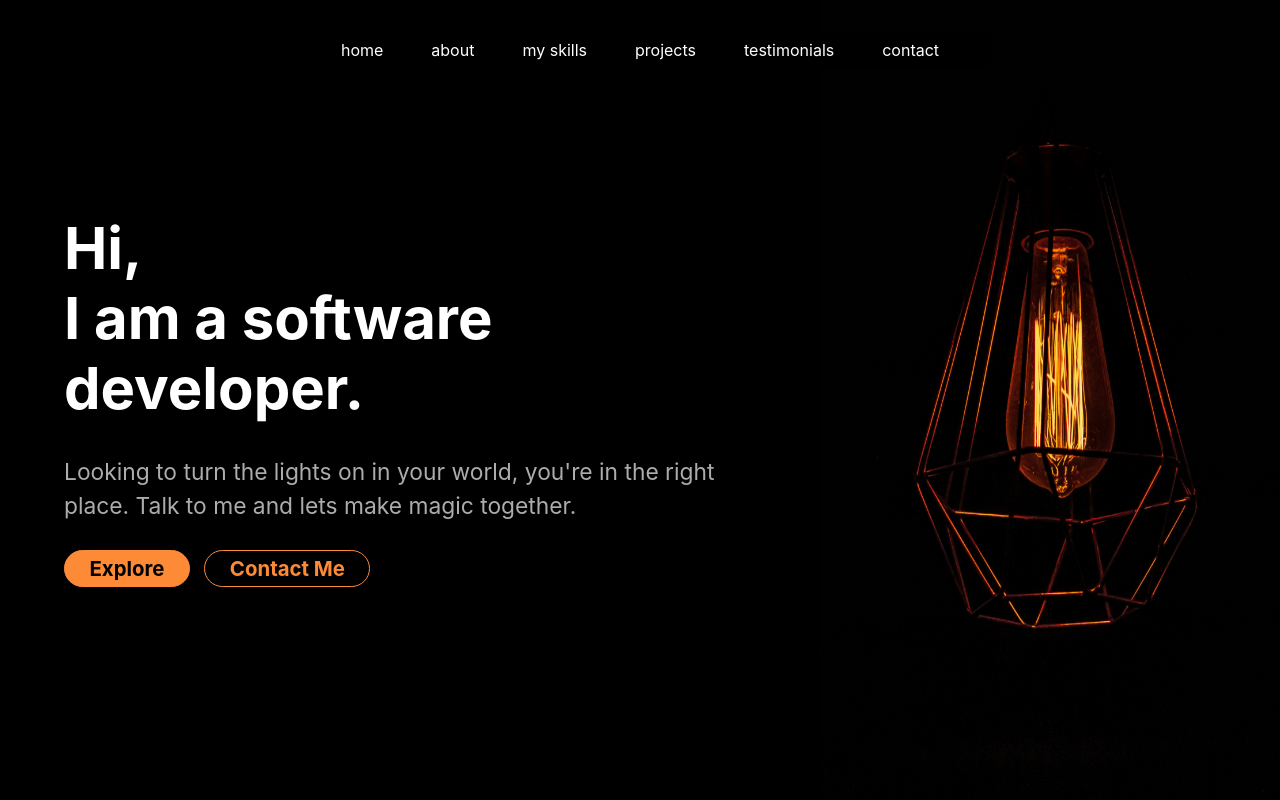
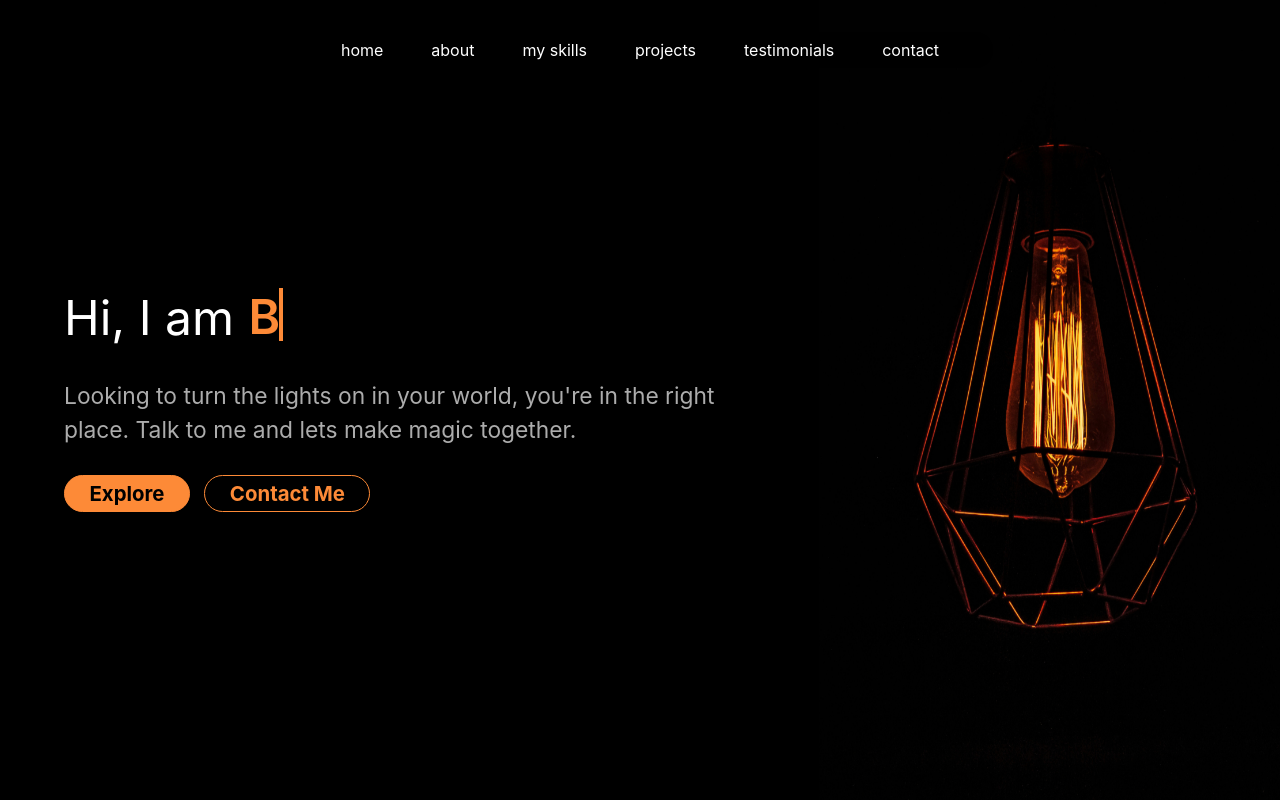
Before and after one commit to GathaiKE/react-portfolio, a React app: page / in a window 1280 px wide. Shown: the top 800 px of the page. Built offline with nearby package versions, Linux system fonts and the light colour scheme; the HTML template or start-up script is replaced by a standard one.

Commit message:
STYLE: Type writer effect on the hero section done

```diff
--- a/src/components/layouts/main/mainLayout.css
+++ b/src/components/layouts/main/mainLayout.css
@@ -7,4 +7,5 @@
 main{
     width: 100%;
     /* height: 100vh; */
+    overflow-x: hidden;
 }
--- a/src/components/sections/hero/hero.css
+++ b/src/components/sections/hero/hero.css
@@ -11,12 +11,59 @@
     height: 100vh;
     justify-content: center;
     gap: 2em;
+    overflow-x: hidden;
 }
 
-.hero-content>span>h1 {
-    font-size: 3.625em;
+.heading-container{
+    display: inline-flex;
+    font-size: 3em;
 }
 
+.heading-container .dynamic-text {
+    margin-left: .3em;
+    height: 1.1em;
+    line-height: 1.2em;
+    overflow: hidden;
+    /* border: 1px solid red; */
+}
+
+.dynamic-text li{
+    list-style: none;
+    font-weight: 600;
+    top: 0;
+    position: relative;
+    animation:  switch 6s steps(2) infinite;
+}
+
+@keyframes switch{
+    100%{
+        top: -2.5em;
+    }
+}
+
+.dynamic-text li span{
+    position: relative;
+    color: #FD8A37;
+}
+
+.dynamic-text li span:after {
+    content:"";
+    position: absolute;
+    height: 100%;
+    width: 100%;
+    border-left: .1em solid #FD8A37;
+    left: 0;
+    background:  rgba(0,0,0,1);
+    animation: typewriter 3s steps(21) infinite;
+}
+
+
+@keyframes typewriter{
+    100%{
+        left: 100%;
+        margin: 0 -25px 0 25px  ;
+    }
+}
 .pitch-section>p {
     font-size: 1.425em;
     color: #ACACAC;
--- a/src/components/sections/hero/hero.tsx
+++ b/src/components/sections/hero/hero.tsx
@@ -1,28 +1,18 @@
 import img from '../../../assets/hero.png'
-import { useEffect, useState } from 'react'
 import './hero.css'
 
 const Hero=()=>{
-
-    const [showName, setShowName] = useState(true)
-
-    useEffect(()=>{
-        const timer = setTimeout(() => {
-            setShowName(prev=>!prev)
-        }, 2000)
-
-        return ()=> clearTimeout(timer)
-    }, [showName])
-
     return (
         <section className='hero--container'>
                 <div className='hero-content'>
                     <span>
-                        <h1 className='heading-container'>Hi,</h1>
-                        <h1 className='heading-container'>I am
-                            <span className={showName?"fade-in":"fade-out"}>{showName?" Brian Gathai.":" a software developer."}
-                            </span>
-                        </h1>
+                        <span className='heading-container'>
+                            <span className='static-text'>Hi, I am</span>
+                            <ul className='dynamic-text'>
+                                <li><span>Brian Gathai.</span></li>
+                                <li><span>a software developer.</span></li>
+                            </ul>
+                        </span>
                     </span>
                     <span className='pitch-section'>
                         <p>Looking to turn the lights on in your world, you're in the right place. Talk to me and lets make magic together.</p>
--- a/src/components/sections/projects/projects.css
+++ b/src/components/sections/projects/projects.css
@@ -23,7 +23,7 @@
     color: #ACACACAC;
 }
 
-@media (min-width: 768px) and (max-width:1024px){
+@media (min-width: 769px) and (max-width:1024px){
 
     .projects-section{
         margin: 8em 2em;
@@ -33,3 +33,15 @@
         grid-template-columns: repeat(2, 1fr);
     }
 }
+
+
+@media (min-width: 0) and (max-width:768){
+
+    .projects-section{
+        margin: 4em 1em;
+    }
+
+    .project-cards{
+        grid-template-columns: repeat(1, 1fr);
+    }
+}
--- a/src/components/sections/skills/skills.css
+++ b/src/components/sections/skills/skills.css
@@ -3,7 +3,7 @@
     width: 100%;
     justify-content: space-evenly;
     /* margin: 2em 0; */
-    /* animation: 30s slide infinite linear; */
+    animation: 10s slide infinite linear;
     position: relative;
 }
 
@@ -37,7 +37,7 @@
 
 @media (max-width:767px){
     .skills-section{
-        animation: 30s slide infinite linear;
+        animation: 30s alternate infinite slide;
         position: relative;
     }
 
--- a/src/components/sections/skills/skills.tsx
+++ b/src/components/sections/skills/skills.tsx
@@ -63,7 +63,7 @@ const imagesArray: Skill[] = [
     },
 ]
 
-const images:Skill[] = [...imagesArray]
+const images:Skill[] = [...imagesArray, ...imagesArray,...imagesArray,...imagesArray]
 
 const Skills: React.FC = () => {
     const [hoverIndex, setHoverIndex] = useState<number | null>(null);
--- a/src/components/sections/testimonials/testimonials.css
+++ b/src/components/sections/testimonials/testimonials.css
@@ -1,10 +1,11 @@
 .testimonial-section {
-    display: flex;
+    /* display: flex;
     flex-direction: column;
     gap: 4em;
     justify-content: center;
-    align-items: center;
+    align-items: center; */
     margin: 0 2em;
+    padding: 1em 0;
 }
 
 .testimonial-cards {
@@ -19,3 +20,8 @@
     width: fit-content;
     padding: .1em 0;
 }
+
+.slider-container{
+    width: 80%;
+    margin: 0 auto;
+}
--- a/src/components/sections/testimonials/testimonials.tsx
+++ b/src/components/sections/testimonials/testimonials.tsx
@@ -5,39 +5,66 @@ import "slick-carousel/slick/slick.css";
 import "slick-carousel/slick/slick-theme.css";
 import Slider from "react-slick";
 
+// const settings = {
+//     dots: true,
+//     infinite: true,
+//     speed: 500,
+//     slidesToShow: 3,
+//     slidesToScroll: 1,
+//     initialSlide: 0,
+//     responsive: [
+//         {
+//             breakpoint: 1024,
+//             settings: {
+//                 slidesToShow: 2,
+//                 slidesToScroll: 2,
+//                 infinite: true,
+//                 dots: true,
+//             },
+//         },
+//         {
+//             breakpoint: 600,
+//             settings: {
+//                 slidesToShow: 1,
+//                 slidesToScroll: 1,
+//                 initialSlide: 2,
+//             },
+//         },
+//         {
+//             breakpoint: 480,
+//             settings: {
+//                 slidesToShow: 1,
+//                 slidesToScroll: 1,
+//             },
+//         },
+//     ]
+// };
+
 const settings = {
     dots: true,
     infinite: true,
     speed: 500,
     slidesToShow: 3,
     slidesToScroll: 1,
-    initialSlide: 0,
+    centerMode: true,
+    variableWidth: false,
     responsive: [
         {
             breakpoint: 1024,
             settings: {
                 slidesToShow: 2,
-                slidesToScroll: 2,
-                infinite: true,
+                slidesToScroll: 1,
                 dots: true,
             },
         },
         {
-            breakpoint: 600,
-            settings: {
-                slidesToShow: 1,
-                slidesToScroll: 1,
-                initialSlide: 2,
-            },
-        },
-        {
-            breakpoint: 480,
+            breakpoint: 768,
             settings: {
                 slidesToShow: 1,
                 slidesToScroll: 1,
             },
         },
-    ]
+    ],
 };
 
 const Testimonials: React.FC = () => {
@@ -47,7 +74,7 @@ const Testimonials: React.FC = () => {
     return (
         <section className="testimonial-section">
             <h2>Kind Words said to me before</h2>
-            <div className="testimonial-cards">
+            <div className="testimonial-cards slider-container">
                 <Slider {...settings} className="slider">
                     {cards}
                 </Slider>
```
Also changed, not shown: src/components/cards/testimonials/testimonialCard.css (line endings or trailing spaces).
